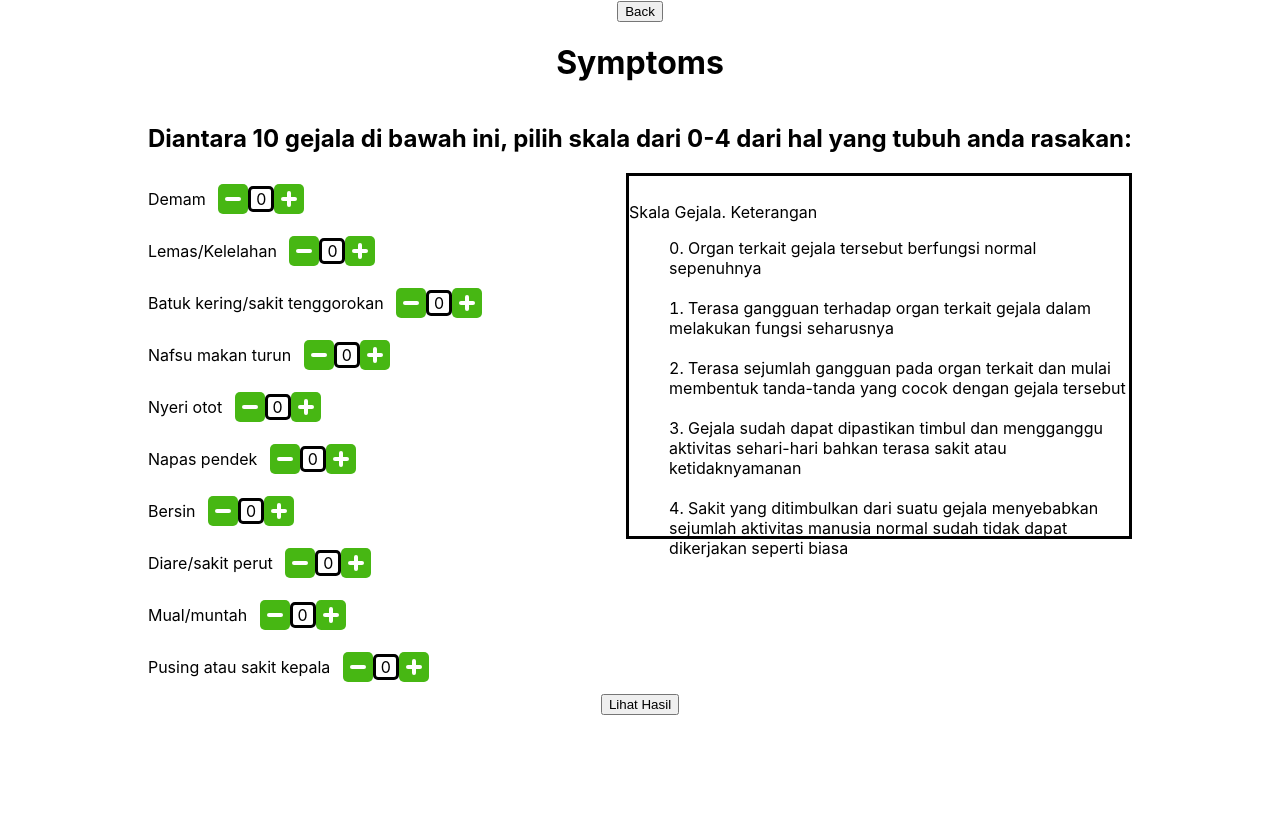
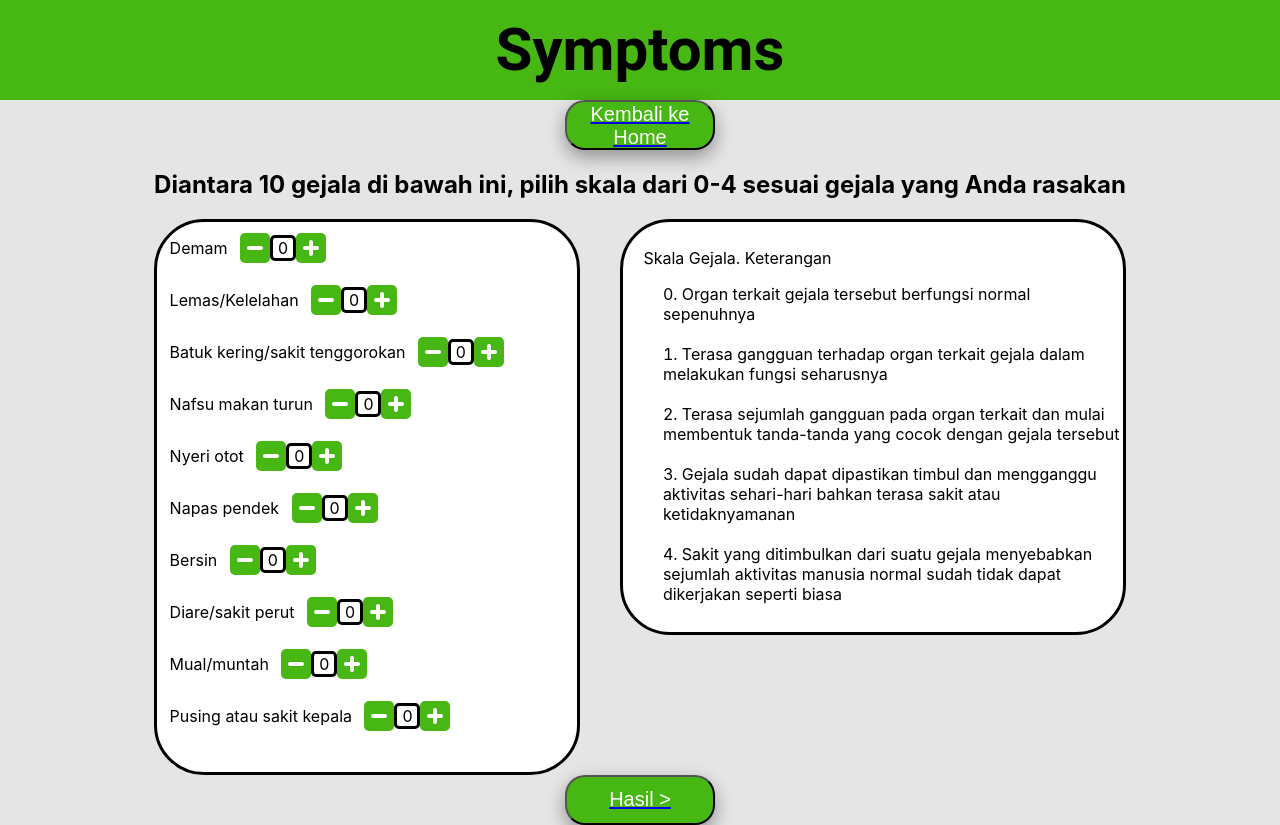
Before and after one commit to kinantanbagaspati/Milestone-SPARTA, a React (Create React App) app in the folder mockup-milestone/: page /symptoms in a window 1280 px wide. Before the commit the page ends 800 px from the top, so only its background shows below. Built offline with nearby package versions, Linux system fonts and the light colour scheme.

Commit message:
edit modul Symptoms (3)

```diff
--- a/mockup-milestone/src/containers/Symptoms.css
+++ b/mockup-milestone/src/containers/Symptoms.css
@@ -1,8 +1,47 @@
 .container {
-    display: flex;
-    flex-direction: column;
-    align-items: center;
+ 	display: flex;
+	flex-direction: column;
+	align-items: center;
+	text-align: center;
+	height: 100%;
+    background: #E5E5E5;
 }
+
+.headerSym{
+	display: flex;
+	align-items: center;
+	justify-content: center;
+	height: 100px;
+	width: 100%;
+	background: #47B713;
+	font-family: Roboto, Arial;
+	font-style: normal;
+	font-weight: normal;
+	font-size: 30px;
+	line-height: 56px;
+}
+
+.skala {
+    width: 500px;
+    height: 400px;
+    padding-top: 10px;
+    border: black solid;
+	text-align: left;
+    list-style-position: inside;
+	float:right;
+	background: #FFFFFF;
+	border-radius: 50px;
+}
+
+.pilihan{
+	width: 420px;
+    height: 550px;
+	background: #FFFFFF;
+	border: black solid;
+	border-radius: 50px;
+}
+
+
 .options {
     display: flex;
     flex-direction: row;
@@ -19,6 +58,7 @@
     border: black solid;
     border-radius: 5px;
 }
+
 .changeInput {
     display: flex;
     flex-direction: column;
@@ -28,17 +68,25 @@
     height: 30px;
     background-color: #47B713;
     border-radius: 5px;
-
-
 }
 
-#skala {
-    width: 500px;
-    height: 350px;
-    padding-top: 10px;
-    border: black solid;
-	text-align: left;
-    list-style-position: inside;
-	float:right;
+.buttonHasil{
+	display: flex;
+	flex-direction: column;
+	justify-content: space-around;
+	width: 150px;
+	height: 50px;
+	box-shadow: 0 8px 16px 0 rgba(0,0,0,0.2), 0 6px 20px 0 rgba(0,0,0,0.19);
+	background-color: #47B713;
+	border-radius: 20px;
+}
 
+.buttonHasil:hover{
+	background-color:#006400;
 }
+.tulisanTombol{
+	color:white;
+	font-size: 20px;
+	text-align:center;
+	margin:auto;
+}
--- a/mockup-milestone/src/containers/Symptoms.js
+++ b/mockup-milestone/src/containers/Symptoms.js
@@ -97,16 +97,20 @@ export default class Symptoms extends Component{
         return (
 
             <div className="container">
-				<span>
-					<Link to={{pathname: "/"}}>
-						<Button>Back</Button>
+
+				<div className="headerSym">
+					<h1>Symptoms</h1>
+				</div>
+				<Link to={{pathname: "/", userSymp: this.state}}>
+                    <Button className="buttonHasil" block bsSize="large">
+                        <p className="tulisanTombol">Kembali ke Home</p>
+                    </Button>
 				</Link>
-				</span>
-                <h1>Symptoms</h1>
+
 				<div>
-					<h2>Diantara 10 gejala di bawah ini, pilih skala dari 0-4 dari hal yang tubuh anda rasakan:</h2>
-					<div id="skala">
-						<p>Skala Gejala. Keterangan</p>
+					<h2>Diantara 10 gejala di bawah ini, pilih skala dari 0-4 sesuai gejala yang Anda rasakan</h2>
+					<div className="skala">
+						<p>&ensp; &ensp;Skala Gejala. Keterangan</p>
 						<ol start="0">
 							<li>Organ terkait gejala tersebut berfungsi normal sepenuhnya</li>
 							<br/>
@@ -124,8 +128,9 @@ export default class Symptoms extends Component{
 							biasa</li>
 						</ol>
 					</div>
+					<div className="pilihan">
 						<div className="options">
-						<p>Demam &ensp;</p>
+							<p>&ensp; Demam &ensp;</p>
 							<div className="changeInput" onClick={()=>{this.handleClick(0, false)}}>
 								<div style={{width: 16, height: 4, backgroundColor: "white", borderRadius: 2}}/>
 							</div>
@@ -139,7 +144,7 @@ export default class Symptoms extends Component{
 							</div>
 						</div>
 						<div className="options">
-						<p>Lemas/Kelelahan &ensp;</p>
+							<p>&ensp; Lemas/Kelelahan &ensp;</p>
 							<div className="changeInput" onClick={()=>{this.handleClick(1, false)}}>
 								<div style={{width: 16, height: 4, backgroundColor: "white", borderRadius: 2}}/>
 							</div>
@@ -153,7 +158,7 @@ export default class Symptoms extends Component{
 							</div>
 						</div>
 						<div className="options">
-						<p>Batuk kering/sakit tenggorokan &ensp;</p>
+							<p>&ensp; Batuk kering/sakit tenggorokan &ensp;</p>
 							<div className="changeInput" onClick={()=>{this.handleClick(2, false)}}>
 								<div style={{width: 16, height: 4, backgroundColor: "white", borderRadius: 2}}/>
 							</div>
@@ -167,7 +172,7 @@ export default class Symptoms extends Component{
 							</div>
 						</div>
 						<div className="options">
-						<p>Nafsu makan turun &ensp;</p>
+							<p>&ensp; Nafsu makan turun &ensp;</p>
 							<div className="changeInput" onClick={()=>{this.handleClick(3, false)}}>
 								<div style={{width: 16, height: 4, backgroundColor: "white", borderRadius: 2}}/>
 							</div>
@@ -181,7 +186,7 @@ export default class Symptoms extends Component{
 							</div>
 						</div>
 						<div className="options">
-						<p>Nyeri otot &ensp;</p>
+							<p>&ensp; Nyeri otot &ensp;</p>
 							<div className="changeInput" onClick={()=>{this.handleClick(4, false)}}>
 								<div style={{width: 16, height: 4, backgroundColor: "white", borderRadius: 2}}/>
 							</div>
@@ -195,7 +200,7 @@ export default class Symptoms extends Component{
 							</div>
 						</div>
 						<div className="options">
-						<p>Napas pendek &ensp;</p>
+							<p>&ensp; Napas pendek &ensp;</p>
 							<div className="changeInput" onClick={()=>{this.handleClick(5, false)}}>
 								<div style={{width: 16, height: 4, backgroundColor: "white", borderRadius: 2}}/>
 							</div>
@@ -209,7 +214,7 @@ export default class Symptoms extends Component{
 							</div>
 						</div>
 						<div className="options">
-						<p>Bersin &ensp;</p>
+							<p>&ensp; Bersin &ensp;</p>
 							<div className="changeInput" onClick={()=>{this.handleClick(6, false)}}>
 								<div style={{width: 16, height: 4, backgroundColor: "white", borderRadius: 2}}/>
 							</div>
@@ -223,7 +228,7 @@ export default class Symptoms extends Component{
 							</div>
 						</div>
 						<div className="options">
-						<p>Diare/sakit perut &ensp;</p>
+							<p>&ensp; Diare/sakit perut &ensp;</p>
 							<div className="changeInput" onClick={()=>{this.handleClick(7, false)}}>
 								<div style={{width: 16, height: 4, backgroundColor: "white", borderRadius: 2}}/>
 							</div>
@@ -237,7 +242,7 @@ export default class Symptoms extends Component{
 							</div>
 						</div>
 						<div className="options">
-						<p>Mual/muntah &ensp;</p>
+							<p>&ensp; Mual/muntah &ensp;</p>
 							<div className="changeInput" onClick={()=>{this.handleClick(8, false)}}>
 								<div style={{width: 16, height: 4, backgroundColor: "white", borderRadius: 2}}/>
 							</div>
@@ -251,7 +256,7 @@ export default class Symptoms extends Component{
 							</div>
 						</div>
 						<div className="options">
-						<p>Pusing atau sakit kepala &ensp;</p>
+							<p>&ensp; Pusing atau sakit kepala &ensp;</p>
 							<div className="changeInput" onClick={()=>{this.handleClick(9, false)}}>
 								<div style={{width: 16, height: 4, backgroundColor: "white", borderRadius: 2}}/>
 							</div>
@@ -265,9 +270,10 @@ export default class Symptoms extends Component{
 							</div>
 						</div>
 					</div>
+				</div>
                 <Link to={{pathname: "/symptoms/result", userSymp: this.state}}>
-                    <Button block bsSize="large">
-                        Lihat Hasil
+                    <Button className="buttonHasil" block bsSize="large">
+                        <p className="tulisanTombol">Hasil ></p>
                     </Button>
                 </Link>
 
```
Lines whose indentation alone changed are shown as unchanged.
